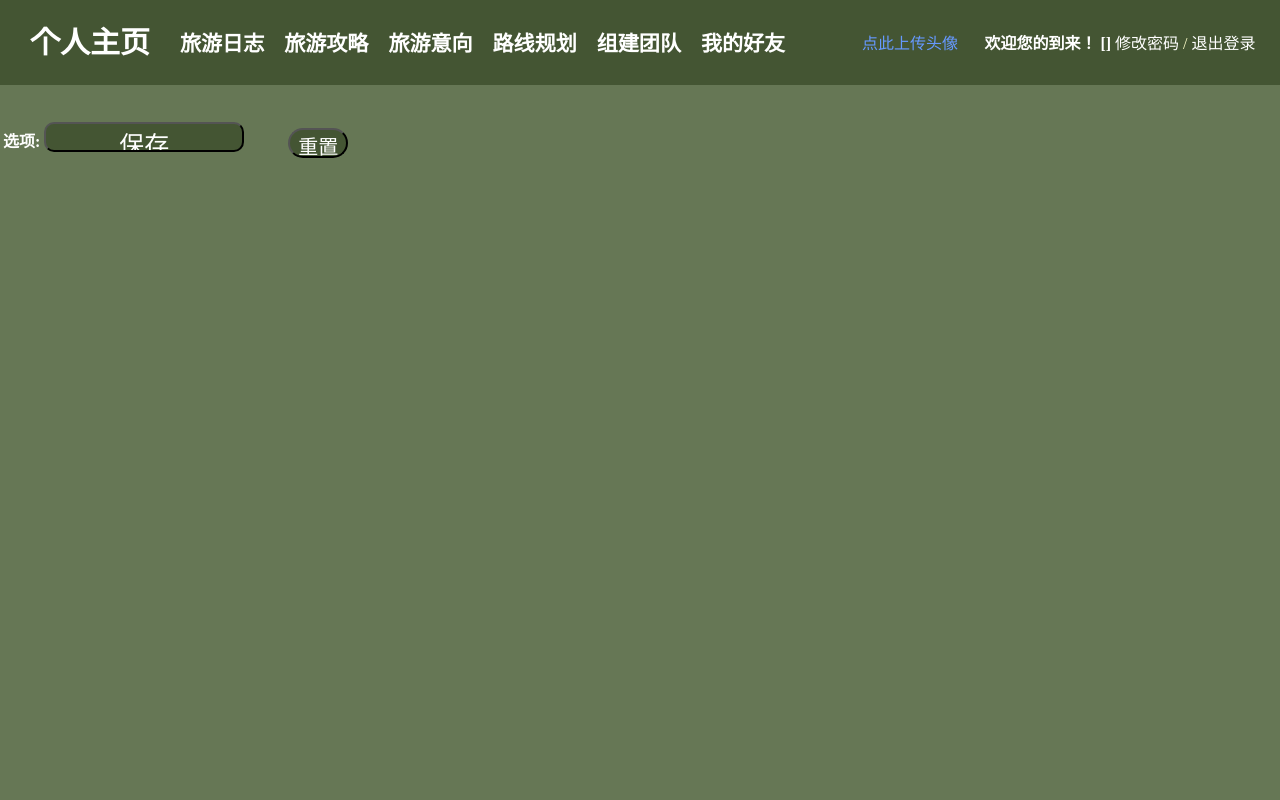
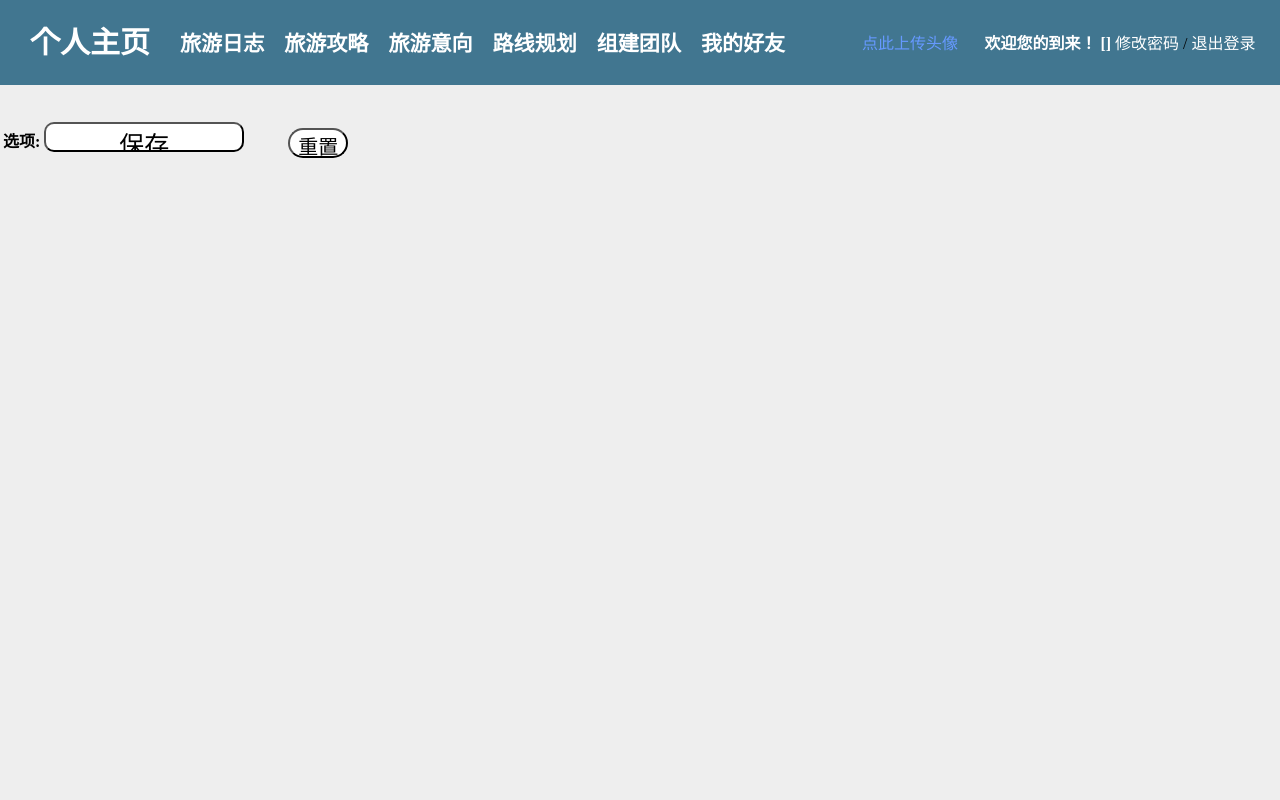
Before and after one commit to muyihit/project, a Django app: template mysite/myapp/templates/addlog.html in a window 1280 px wide. Run offline with Django 3.2, Linux system fonts and the light colour scheme; the template is opened without the code that fills it: most values are stand-ins (such as "Sample title", 1, 10 or a date in 2020).

Commit message:
i change the css style

```diff
--- a/mysite/myapp/templates/addlog.html
+++ b/mysite/myapp/templates/addlog.html
@@ -9,21 +9,19 @@
 	border-radius:10px;
 	}
 	#id_logID{color = "white";}
-	input{width:200px;height:30px;font-size:25; background-color: #453; color:white; border-radius:10px;}
+	input{width:200px;height:30px;font-size:25; background-color: white; color:black; border-radius:10px;}
 	label{font-color:white;}
-	#id_content{width:1000px;height:300px;font-size:30; background-color: #453; color:white}
+	#id_content{width:1000px;height:300px;font-size:30; background-color: white; color:black}
 	#sub, #rst{
 	margin-top:2px;
 	width:60px;
 	height:30px;
 	border-radius:15px;
 	font-size:20px;
-	margin-left: 2em;}
-	#sub{
-	margin-left:10px;
-	}#rst{
-	margin-right:40px;
+	margin-left: 2em;
 	}
+	#sub{margin-left:10px;}
+	#rst{margin-right:40px;}
 {% endblock %}
 
 {% block title %}addlog{% endblock %}
@@ -33,8 +31,8 @@
 	<form method="post">
 	<div id = "form">
 	<table>{{form.as_table}}
-	<tr><th><label for="id_logID">选项:</label></th><td><input type = "submit" value = "保存" "id = "sub" style="background:#453;color:white">
-	<input type = "reset" value = "重置" id = "rst" style="background:#453;color:white"></td></tr>
+	<tr><th><label for="id_logID">选项:</label></th><td><input type = "submit" value = "保存" "id = "sub" style="background:white;color:black">
+	<input type = "reset" value = "重置" id = "rst" style="background:white;color:black"></td></tr>
 	</table>
 	</div>
 	</form>
--- a/mysite/myapp/templates/deal_msg.html
+++ b/mysite/myapp/templates/deal_msg.html
@@ -8,7 +8,7 @@
 	margin-left: 0em;
 	border-radius:10px;
 	}
-	input{width:100px;height:30px;font-size:20px; background-color: #453; color:white; border-radius:10px;}
+	input{width:100px;height:30px;font-size:20px; background-color: white; color:black; border-radius:10px;}
 	label{font-color:white;}
 {% endblock %}
 
--- a/mysite/myapp/templates/myfriend.html
+++ b/mysite/myapp/templates/myfriend.html
@@ -1,7 +1,7 @@
 {% extends "base.html" %}
 
 {% block style %}
-   #friends{color : yellow; font-size:30px;}
+   #friends{color : black; font-size:30px;}
 {% endblock %}
 
 {% block title %}myfriend{% endblock %}
--- a/mysite/myapp/templates/mylog.html
+++ b/mysite/myapp/templates/mylog.html
@@ -11,7 +11,7 @@
 {% block content%}
 	<table><tr><td width = "40%">
 	<div id = "logs">
-	<h2><center>我的日志列表及缩略信息</h2>
+	<h2><center><font color = "black">我的日志列表及缩略信息</font></h2>
 	{%for log in logs%}
 	<li><a href = "/mylog/{{log.logID}}/">{{log}}</a></li>
 	{%endfor%}
--- a/mysite/static/css/head.css
+++ b/mysite/static/css/head.css
@@ -27,13 +27,13 @@
     padding: 0 ;
     /*font-size: 12px;*/
     font-family:"微软雅黑";
-    color: white;
-    background: #675;
+    color: black;
+    background: #EEEEEE;<!--#675;-->
 }
 
 /* LINKS */
 a:link, a:visited {
-    color: #CCCCCC;
+    color: #646464;
     text-decoration: none;
 }
 
@@ -56,7 +56,7 @@
 
 #header {
     width: 100%;
-    background: #453;/*#417690;*/
+    background: #417690; <!--#453;/*#417690;*/-->
     color: #ffc;
     overflow: hidden;
 }
```
Also changed, not shown: mysite/myapp/templates/addstrgy.html (+4 -4 lines), mysite/myapp/templates/group.html (+5 -5 lines), mysite/myapp/templates/index.html (+8 -8 lines), mysite/myapp/templates/logout.html (+4 -4 lines), mysite/myapp/templates/myhope.html (+5 -5 lines), mysite/myapp/templates/passwd_change.html (+6 -6 lines), mysite/myapp/templates/profile.html (+5 -5 lines).
